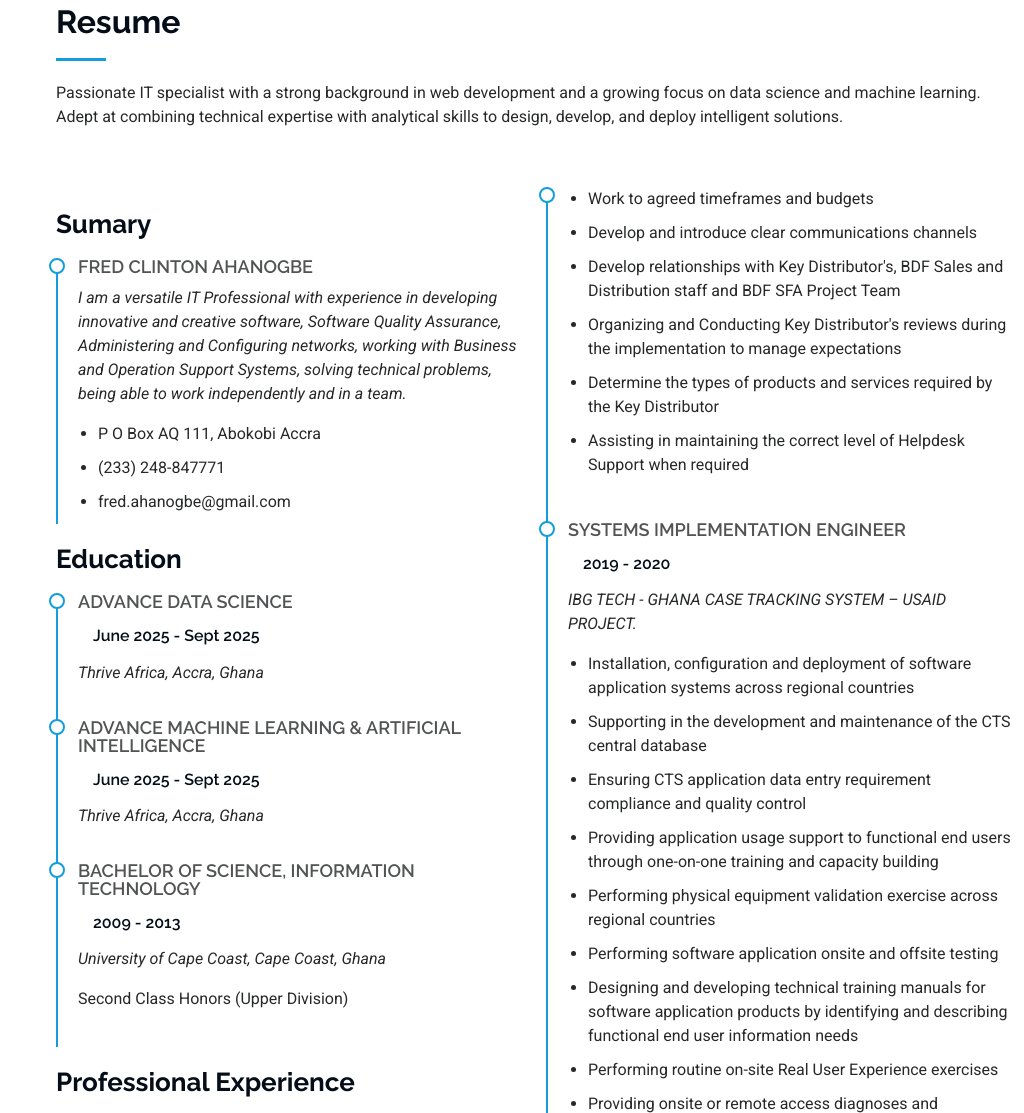
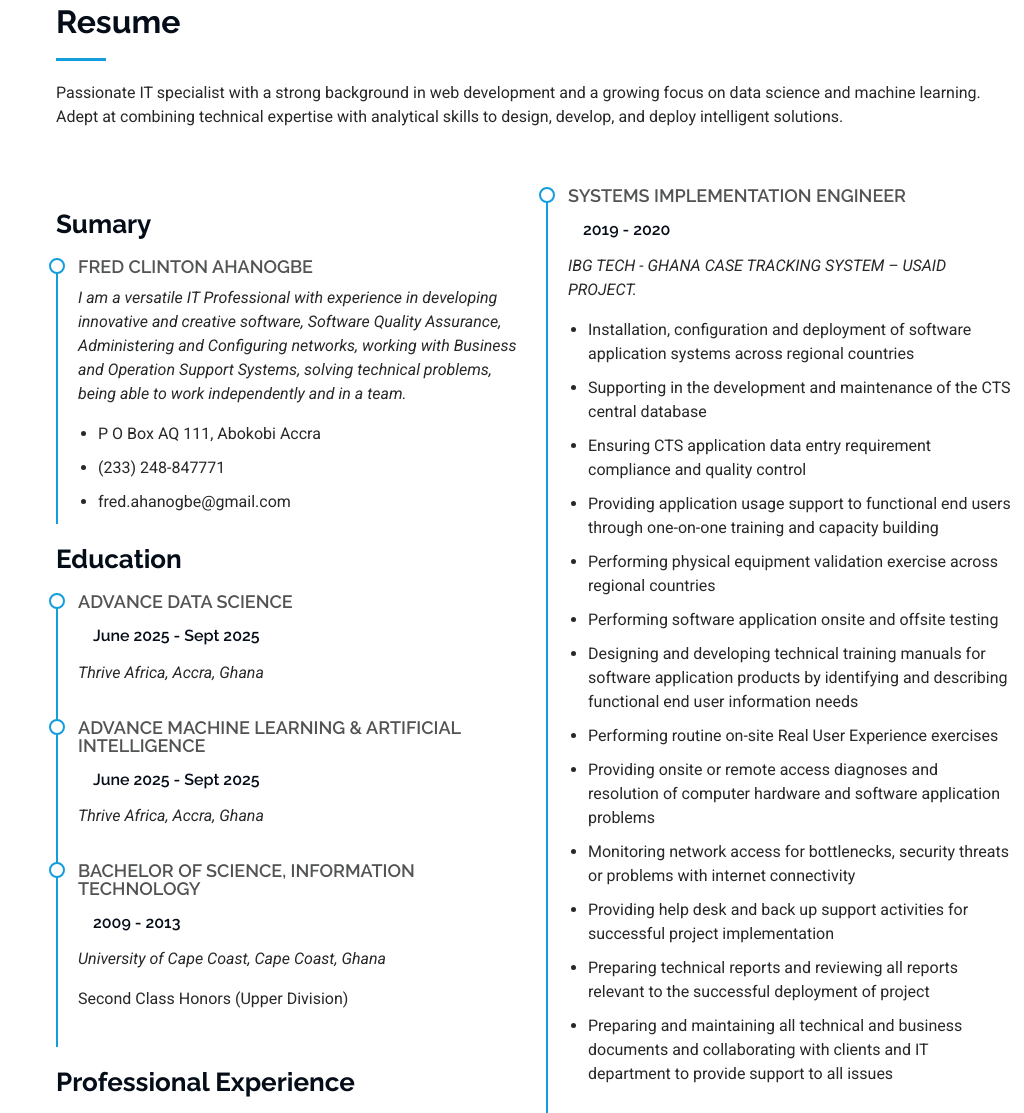
Before and after one commit to FreddyCode/fredahanogbe, a plain HTML site: page index.html in a window 1280 px wide. Shown: the part 2103-3216 px from the top of the page, without its empty margins (256-1280 px from the left). Drawn offline with Linux system fonts and the light colour scheme.

Commit message:
type mistake corrected

```diff
--- a/index.html
+++ b/index.html
@@ -296,6 +296,7 @@
                 <li>Identifying, managing and actioning risk</li>
                 <li>Own and coordinating quality reviews – escalating issues appropriately and prioritizing remediation activities</li>
                 <li>Aid with the Development of strategies for the improvement of implementation process, services, standards</li>
+                 <li>Assisting in maintaining the correct level of Helpdesk Support when required</li>
 
 
               </ul>
@@ -303,16 +304,6 @@
           </div>
 
           <div class="col-lg-6" data-aos="fade-up" data-aos-delay="200">
-            <div class="resume-item">
-              <ul>
-                <li>Work to agreed timeframes and budgets</li>
-                <li>Develop and introduce clear communications channels</li>
-                <li>Develop relationships with Key Distributor's, BDF Sales and Distribution staff and BDF SFA Project Team</li>
-                <li>Organizing and Conducting Key Distributor's reviews during the implementation to manage expectations</li>
-                <li>Determine the types of products and services required by the Key Distributor</li>
-                <li>Assisting in maintaining the correct level of Helpdesk Support when required</li>
-              </ul>
-            </div><!-- Edn Resume Item -->
             <div class="resume-item">
               <h4>SYSTEMS IMPLEMENTATION ENGINEER </h4>
               <h5>2019 - 2020</h5>
```
